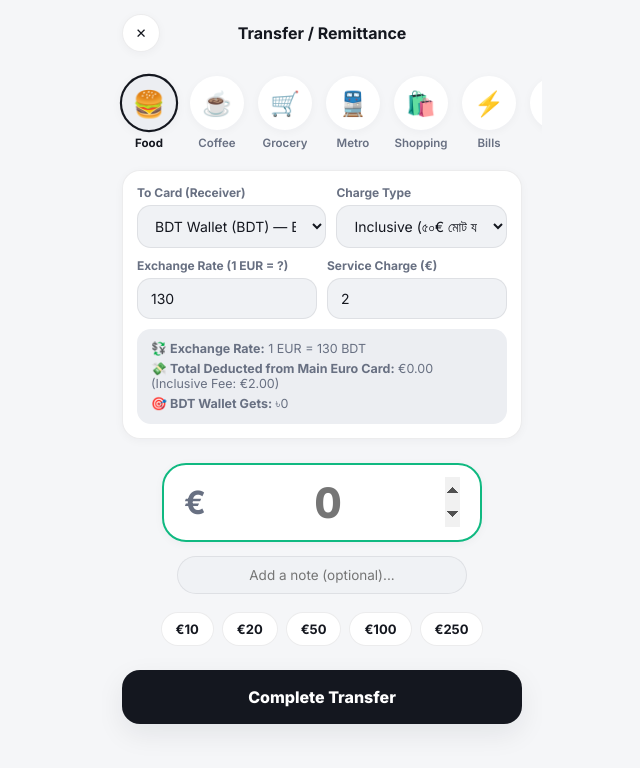
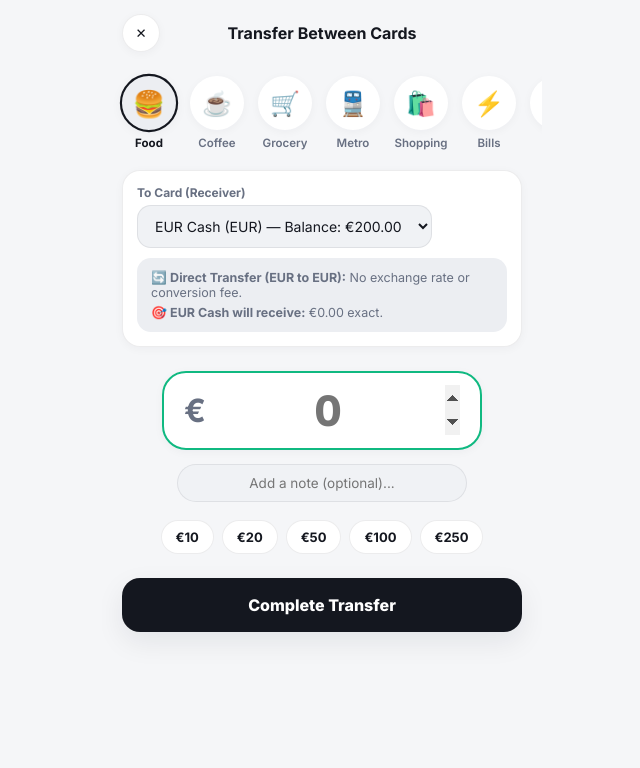
Before and after one commit to mdshawon667700-pixel/card, a plain HTML site: page index.html in a window 1280 px wide. Both pictures are taken after a click on the button "⇄ Transfer". Shown: the whole page, without its empty margins (318-958 px from the left). Drawn offline with Linux system fonts and the light colour scheme.

Commit message:
Update index.html

```diff
--- a/index.html
+++ b/index.html
@@ -1121,7 +1121,7 @@
     <!-- Category Strip -->
     <div class="cat-strip" id="catStrip"></div>
 
-    <!-- Transfer Manual Exchange Rate & Charge Mode Bar -->
+    <!-- Transfer Manual Exchange Rate & Charge Mode Bar (Only visible on cross-currency transfers) -->
     <div class="transfer-bar" id="transferBar">
       <div class="transfer-box-card">
         <div class="transfer-row">
@@ -1129,30 +1129,28 @@
             <label class="form-label">To Card (Receiver)</label>
             <select class="form-select" id="transferToSelect"></select>
           </div>
-          <div>
+          <div id="chargeModeContainer">
             <label class="form-label">Charge Type</label>
             <select class="form-select" id="chargeModeSelect">
-              <option value="deduct_from_amount">Inclusive (৫০€ মোট যার ভেতর চার্জ)</option>
-              <option value="add_to_amount">Exclusive (৫০€ + চার্জ আলাদা)</option>
+              <option value="deduct_from_amount">Inclusive (মোট অ্যামাউন্টের ভেতর চার্জ)</option>
+              <option value="add_to_amount">Exclusive (অ্যামাউন্ট + আলাদা চার্জ)</option>
             </select>
           </div>
         </div>
 
-        <div class="transfer-row">
+        <div class="transfer-row" id="fxRateFieldsContainer">
           <div>
-            <label class="form-label">Exchange Rate (1 EUR = ?)</label>
+            <label class="form-label" id="fxRateLabel">Exchange Rate (1 EUR = ?)</label>
             <input type="number" step="any" class="form-input" id="manualRateInput" value="130" placeholder="130" />
           </div>
           <div>
-            <label class="form-label">Service Charge (€)</label>
+            <label class="form-label">Service Charge</label>
             <input type="number" step="any" class="form-input" id="manualFeeInput" value="2" placeholder="2.00" />
           </div>
         </div>
 
         <div class="fx-summary-box" id="transferFxSummary">
-          <div>💱 <strong>Exchange Rate:</strong> 1 EUR = 130 BDT</div>
-          <div>💸 <strong>Total Deducted from Card:</strong> €50.00</div>
-          <div>🎯 <strong>Receiver Gets:</strong> ৳6,240.00</div>
+          <div>💱 <strong>Direct Transfer:</strong> Sender & Receiver amount is identical.</div>
         </div>
       </div>
     </div>
@@ -1348,7 +1346,7 @@
       { id: 'salary', name: 'Salary', icon: '💰' }
     ];
 
-    const STORAGE_KEY = 'pocketflow_wallet_v5';
+    const STORAGE_KEY = 'pocketflow_wallet_v6';
 
     function getDefaultState() {
       return {
@@ -1364,10 +1362,10 @@
           },
           {
             id: 'card_2',
-            name: 'BDT Wallet',
+            name: 'EUR Cash',
             digits: '8824',
-            currency: 'BDT',
-            balance: 0,
+            currency: 'EUR',
+            balance: 200,
             gradient: CARD_GRADIENTS[1]
           }
         ],
@@ -1383,7 +1381,6 @@
     let selectedCatId = state.categories[0]?.id || 'food';
     let selectedGradient = CARD_GRADIENTS[0];
     let selectedNewIcon = ICON_LIBRARY[0];
-    let lastDeletedTx = null;
     let statementCardId = null;
 
     function loadState() {
@@ -1560,7 +1557,7 @@
         } else if (tx.type === 'transfer') {
           const toCard = state.cards.find(c => c.id === tx.toCardId);
           prefix = '⇄ ';
-          displayAmtStr = `${formatMoney(tx.totalDeducted || tx.amount, card.currency)} ➔ ${formatMoney(tx.convertedAmount, toCard ? toCard.currency : 'BDT')}`;
+          displayAmtStr = `${formatMoney(tx.totalDeducted || tx.amount, card.currency)} ➔ ${formatMoney(tx.convertedAmount, toCard ? toCard.currency : card.currency)}`;
           amountClass = 'transfer';
         }
 
@@ -1619,7 +1616,7 @@
       const sym = (CURRENCY_META[card.currency] || CURRENCY_META.EUR).symbol;
       document.getElementById('entryCurrencySym').textContent = sym;
 
-      const titleMap = { add: 'Add Money', expense: 'Add Expense', transfer: 'Transfer / Remittance' };
+      const titleMap = { add: 'Add Money', expense: 'Add Expense', transfer: 'Transfer Between Cards' };
       document.getElementById('entryModeTitle').textContent = titleMap[mode];
       document.getElementById('submitTxBtn').textContent = mode === 'add' ? 'Add to Card' : mode === 'expense' ? 'Send Expense' : 'Complete Transfer';
 
@@ -1653,16 +1650,37 @@
 
     function updateTransferLiveCalculation() {
       const amount = parseFloat(document.getElementById('nativeAmountInput').value) || 0;
+      const fromCard = state.cards[activeCardIndex] || state.cards[0];
+      const toCardId = document.getElementById('transferToSelect').value;
+      const toCard = state.cards.find(c => c.id === toCardId) || state.cards.find((c, i) => i !== activeCardIndex);
+      const summaryBox = document.getElementById('transferFxSummary');
+      const fxFieldsContainer = document.getElementById('fxRateFieldsContainer');
+      const chargeModeContainer = document.getElementById('chargeModeContainer');
+
+      const isSameCurrency = toCard && fromCard.currency === toCard.currency;
+
+      if (isSameCurrency) {
+        // Same currency transfer (e.g. EUR to EUR): No exchange rate needed, direct transfer
+        fxFieldsContainer.style.display = 'none';
+        chargeModeContainer.style.display = 'none';
+        const sym = (CURRENCY_META[fromCard.currency] || CURRENCY_META.EUR).symbol;
+        summaryBox.innerHTML = `
+          <div>🔄 <strong>Direct Transfer (${fromCard.currency} to ${fromCard.currency}):</strong> No exchange rate or conversion fee.</div>
+          <div>🎯 <strong>${toCard.name} will receive:</strong> ${sym}${amount.toFixed(2)} exact.</div>
+        `;
+      } else {
+        // Cross currency transfer (e.g. EUR to BDT): Enable manual rate and charge options
+        fxFieldsContainer.style.display = 'flex';
+        chargeModeContainer.style.display = 'block';
+
         const rate = parseFloat(document.getElementById('manualRateInput').value) || 130;
         const fee = parseFloat(document.getElementById('manualFeeInput').value) || 0;
         const chargeMode = document.getElementById('chargeModeSelect').value;
-      const summaryBox = document.getElementById('transferFxSummary');
-      const fromCard = state.cards[activeCardIndex] || state.cards[0];
-      const toCardId = document.getElementById('transferToSelect').value;
-      const toCard = state.cards.find(c => c.id === toCardId) || state.cards.find((c, i) => i !== activeCardIndex);
         const toCurr = toCard ? toCard.currency : 'BDT';
         const toSym = (CURRENCY_META[toCurr] || CURRENCY_META.BDT).symbol;
         const fromSym = (CURRENCY_META[fromCard.currency] || CURRENCY_META.EUR).symbol;
+
+        document.getElementById('fxRateLabel').textContent = `Exchange Rate (1 ${fromCard.currency} = ?)`;
 
         let netPrincipal = amount;
         let totalDeducted = amount;
@@ -1683,6 +1701,7 @@
           <div>💸 <strong>Total Deducted from ${fromCard.name}:</strong> ${fromSym}${totalDeducted.toFixed(2)} (${chargeMode === 'deduct_from_amount' ? 'Inclusive' : 'Exclusive'} Fee: ${fromSym}${fee.toFixed(2)})</div>
           <div>🎯 <strong>${toCard ? toCard.name : 'Receiver'} Gets:</strong> ${toSym}${targetReceived.toLocaleString('en-US', {maximumFractionDigits:0})}</div>
         `;
+      }
     }
 
     document.getElementById('nativeAmountInput')?.addEventListener('input', updateTransferLiveCalculation);
@@ -1776,6 +1795,15 @@
 
       if (entryMode === 'transfer') {
         toCardId = document.getElementById('transferToSelect').value;
+        const toCard = state.cards.find(c => c.id === toCardId);
+        const isSameCurrency = toCard && card.currency === toCard.currency;
+
+        if (isSameCurrency) {
+          // Direct identical transfer (EUR to EUR)
+          totalDeducted = amount;
+          convertedAmount = amount;
+        } else {
+          // Cross-currency transfer
           const rate = parseFloat(document.getElementById('manualRateInput').value) || 130;
           transferFee = parseFloat(document.getElementById('manualFeeInput').value) || 0;
           const chargeMode = document.getElementById('chargeModeSelect').value;
@@ -1787,6 +1815,7 @@
           } else {
             totalDeducted = amount + transferFee;
             convertedAmount = amount * rate;
+          }
         }
       }
 
@@ -1829,7 +1858,7 @@
       spinner.style.display = 'block';
       avatar.className = 'ring-avatar';
       avatar.textContent = entryMode === 'transfer' ? '⇄' : cat.icon;
-      title.textContent = entryMode === 'add' ? 'Adding Funds...' : entryMode === 'expense' ? 'Sending Expense...' : 'Transferring Remittance...';
+      title.textContent = entryMode === 'add' ? 'Adding Funds...' : entryMode === 'expense' ? 'Sending Expense...' : 'Transferring...';
       sub.textContent = `${formatMoney(totalDeducted, card.currency)} • ${card.name}`;
       backdrop.classList.add('open');
 
@@ -1862,7 +1891,7 @@
           totalDeducted,
           type: entryMode,
           categoryId: cat.id,
-          categoryName: entryMode === 'transfer' ? 'Remittance Transfer' : cat.name,
+          categoryName: entryMode === 'transfer' ? 'Card Transfer' : cat.name,
           icon: entryMode === 'transfer' ? '⇄' : cat.icon,
           amount: entryMode === 'transfer' ? totalDeducted : amount,
           currency: card.currency,
@@ -2200,8 +2229,6 @@
         }
       });
 
-      document.getElementById('toastUndoBtn').addEventListener('click', undoLastDelete);
-
       refreshAll();
     });
 
```
Lines whose indentation alone changed are shown as unchanged.
